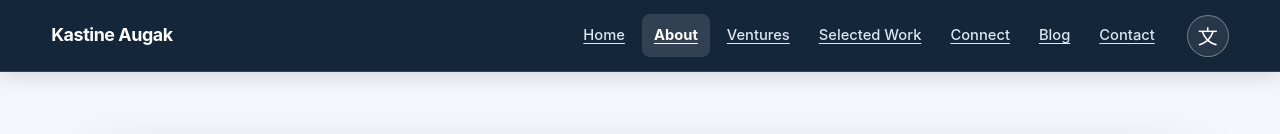
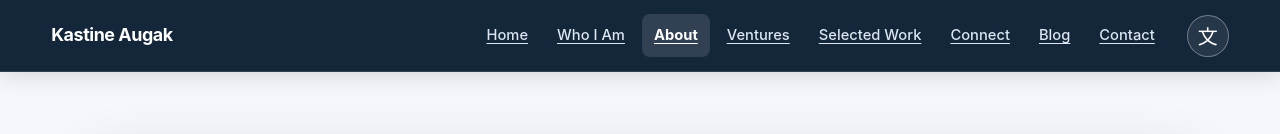
Before and after one commit to Augak/kastineaugak.github.io, a plain HTML site: page about.html in a window 1280 px wide. Shown: the top 134 px of the page. Drawn offline with Linux system fonts and the light colour scheme.

Commit message:
Link official identity profile from site navigation

```diff
--- a/about.html
+++ b/about.html
@@ -42,6 +42,7 @@
         <div class="logo">Kastine Augak</div>
         <nav>
             <a href="index.html">Home</a>
+            <a href="who-i-am.html">Who I Am</a>
             <a href="about.html" class="active">About</a>
             <a href="ventures.html">Ventures</a>
             <a href="work.html">Selected Work</a>
```
